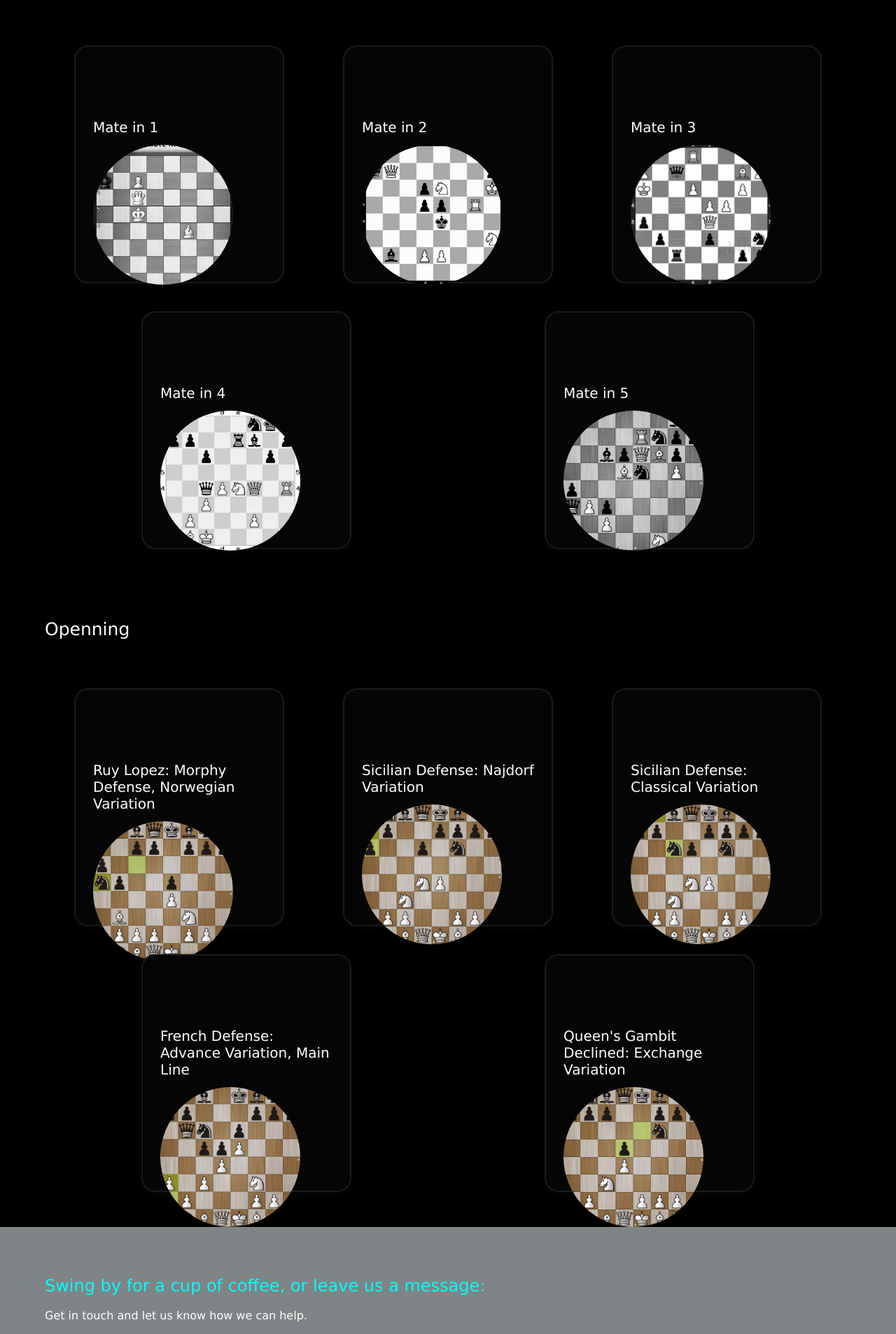
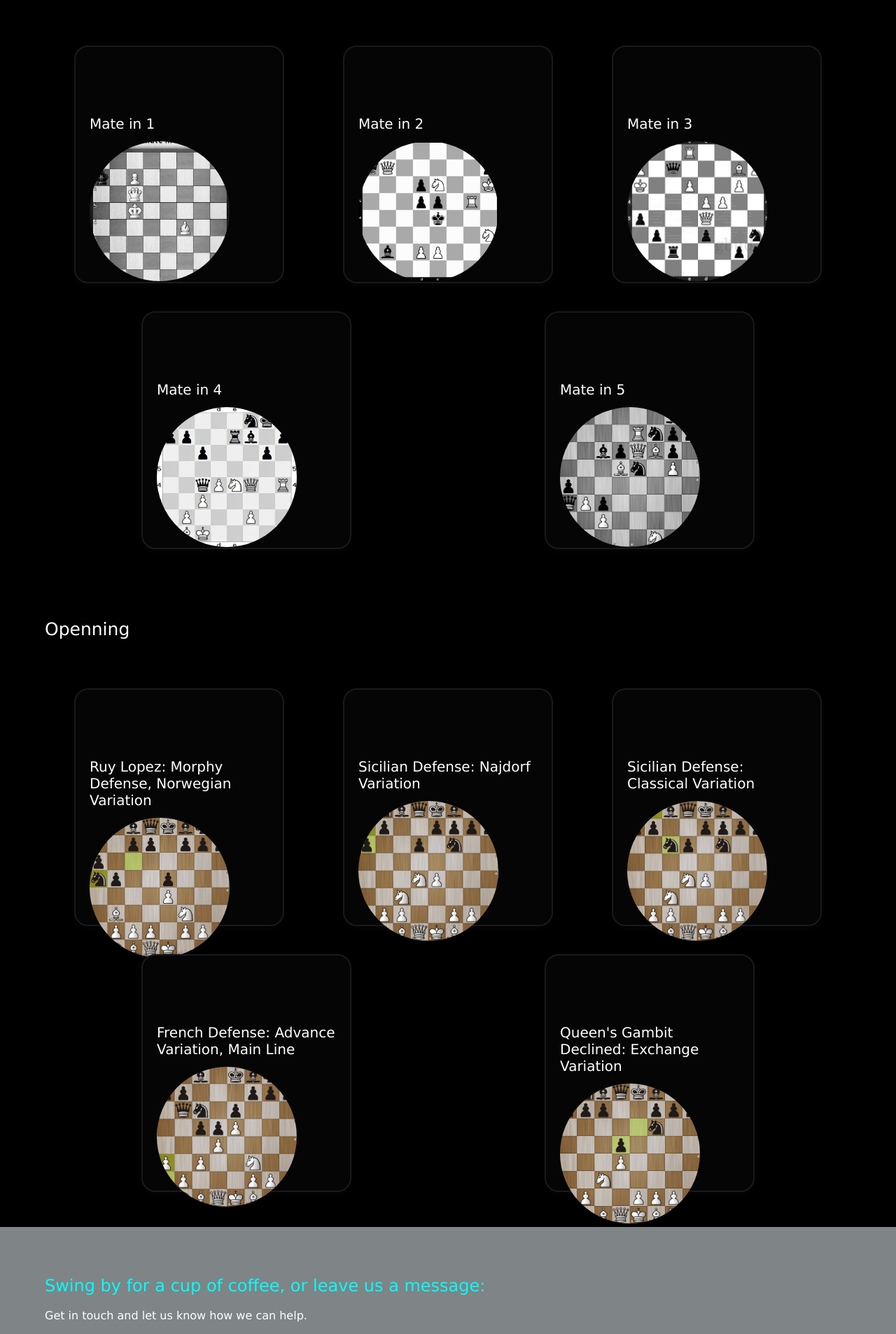
Before and after one commit to 10821324/site1, a PHP site: page /index.html in a window 1280 px wide. Shown: the part 1337-3244 px from the top of the page at 70% size. Run offline with PHP 8.4, Linux system fonts and the light colour scheme.

Commit message:
Update style1.css

```diff
--- a/style1.css
+++ b/style1.css
@@ -292,7 +292,7 @@ projects
     height: 34rem;
     background: #050505;
     border-radius: 2rem;
-    padding: 1.5rem;
+    padding: 1rem;
     border: .2rem solid #181a1b;
     box-shadow: 0px 4px 8px #050505;
 }
```
